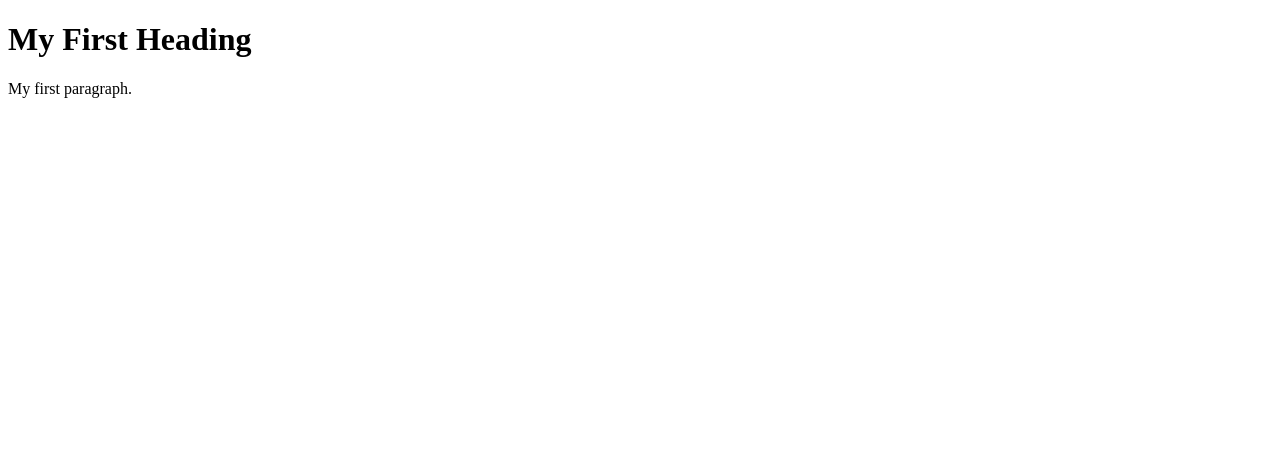
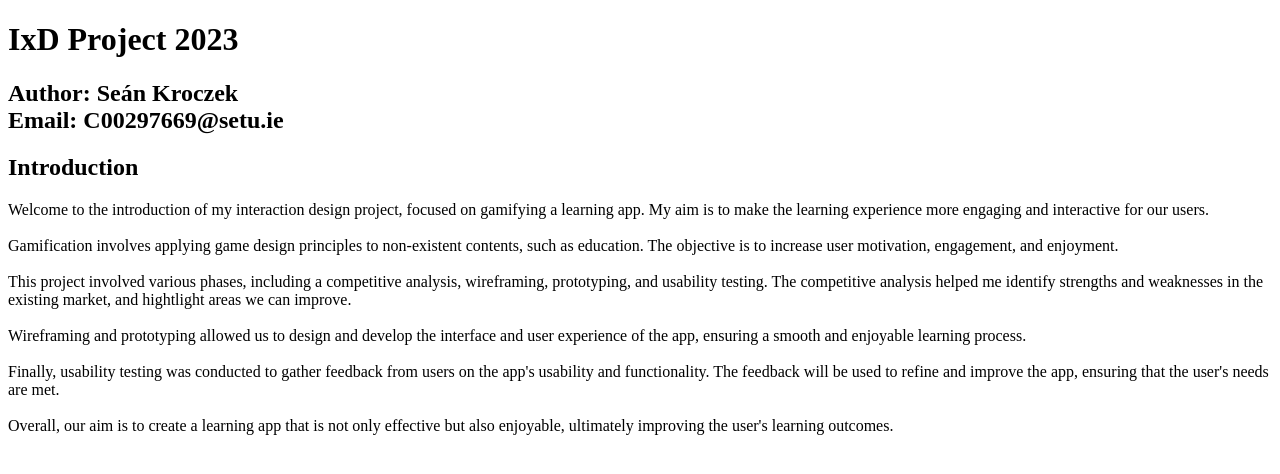
Before and after one commit to KenPowerClassroom/ixd-project-2024-SeanKroczek, a plain HTML site: page index.html in a window 1280 px wide. Drawn offline with Linux system fonts and the light colour scheme.

Commit message:
changed html index

```diff
--- a/index.html
+++ b/index.html
@@ -1,9 +1,19 @@
 <!DOCTYPE html>
 <html>
+    <link rel="stylesheet" type="text/css" href="./styles.css">
 <body>
 
-<h1>My First Heading</h1>
-<p>My first paragraph.</p>
+<h1>IxD Project 2023</h1>
+<h2>Author: Seán Kroczek<br>
+Email: C00297669@setu.ie</h2>
+
+<h2>Introduction</h2>
+<p>Welcome to the introduction of my interaction design project, focused on gamifying a learning app. My aim is to make the learning experience more engaging and interactive for our users.<br><br>
+Gamification involves applying game design principles to non-existent contents, such as education. The objective is to increase user motivation, engagement, and enjoyment.<br><br>
+This project involved various phases, including a competitive analysis, wireframing, prototyping, and usability testing. The competitive analysis helped me identify strengths and weaknesses in the existing market, and hightlight areas we can improve.<br><br>
+Wireframing and prototyping allowed us to design and develop the interface and user experience of the app, ensuring a smooth and enjoyable learning process.<br><br>
+Finally, usability testing was conducted to gather feedback from users on the app's usability and functionality. The feedback will be used to refine and improve the app, ensuring that the user's needs are met.<br><br>
+Overall, our aim is to create a learning app that is not only effective but also enjoyable, ultimately improving the user's learning outcomes.</p>
 
 </body>
 </html>
```
Also changed, not shown: styles.css (added).
